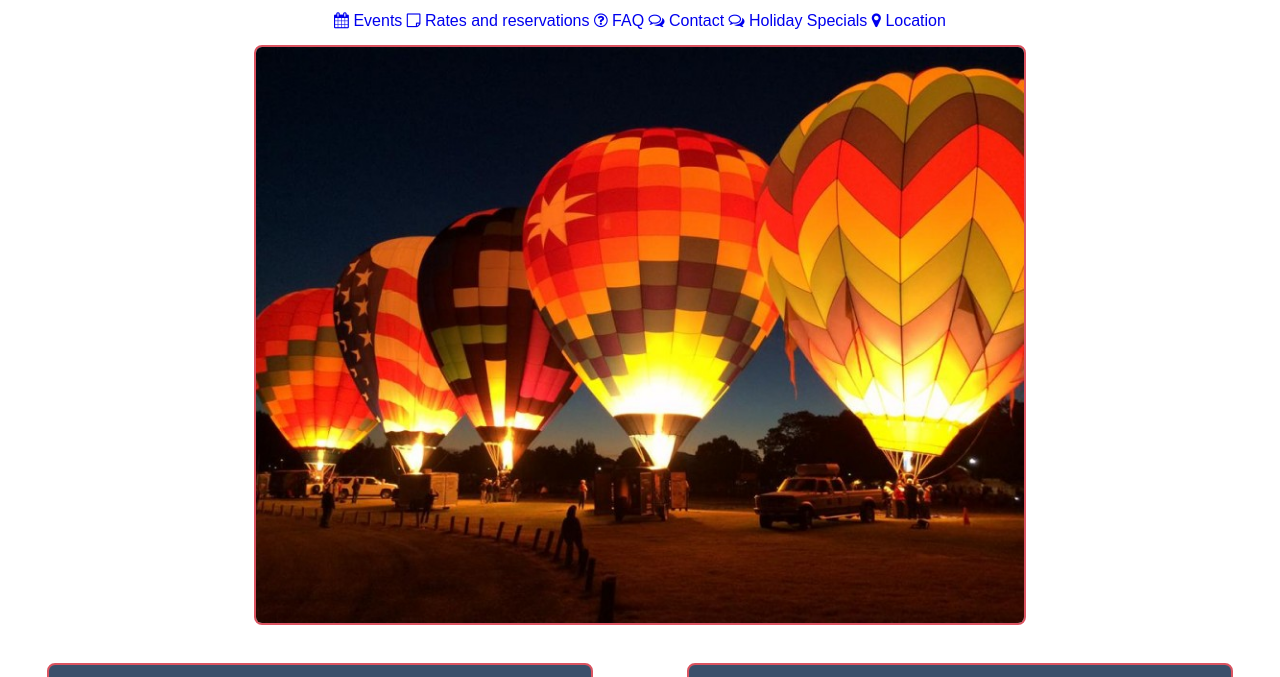
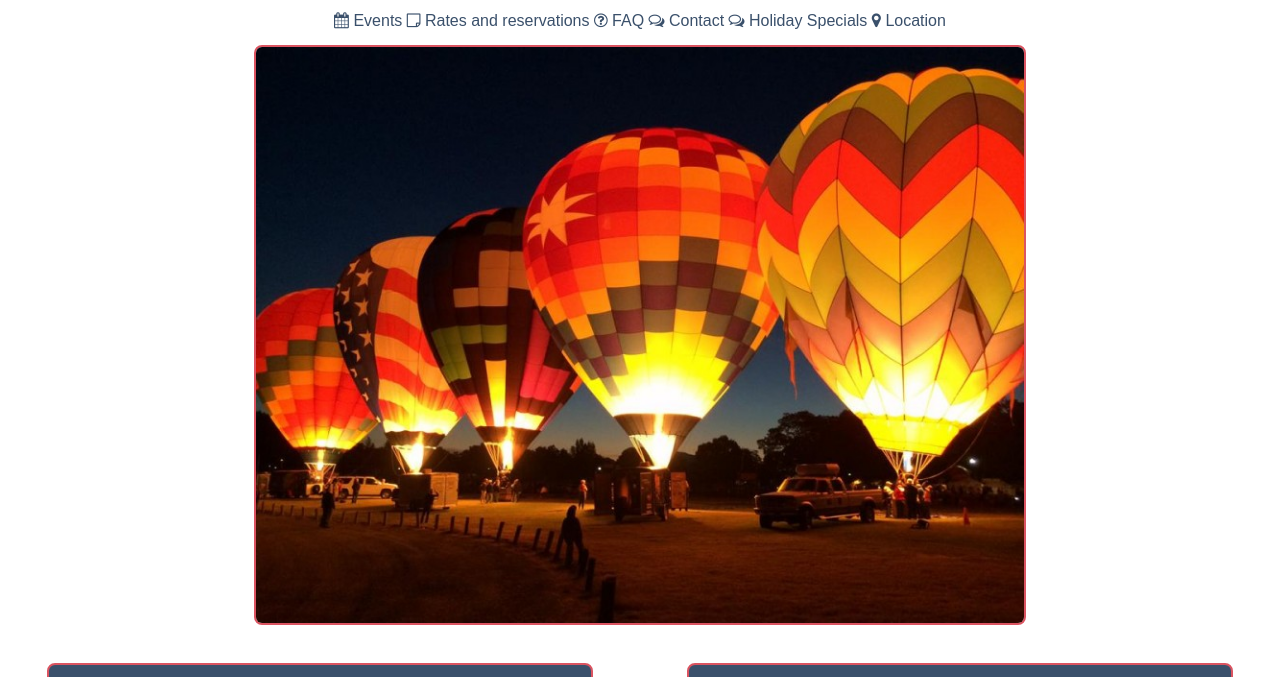
Before and after one commit to donovankg/responsive-web, a plain HTML site: page index.html in a window 1280 px wide. Shown: the part 50-727 px from the top of the page. Drawn offline with Linux system fonts and the light colour scheme.

Commit message:
Update style.css

```diff
--- a/css/style.css
+++ b/css/style.css
@@ -3,7 +3,10 @@ header {
    text-align: center;
    width: 100%;
 }
-nav a { text-decoration: none; }
+nav a {
+	text-decoration: none;
+	color: #3A506B;
+}
 body{
    font-family: "Avenir Next", Avenir, sans-serif;
    color: #3A506B;
```
